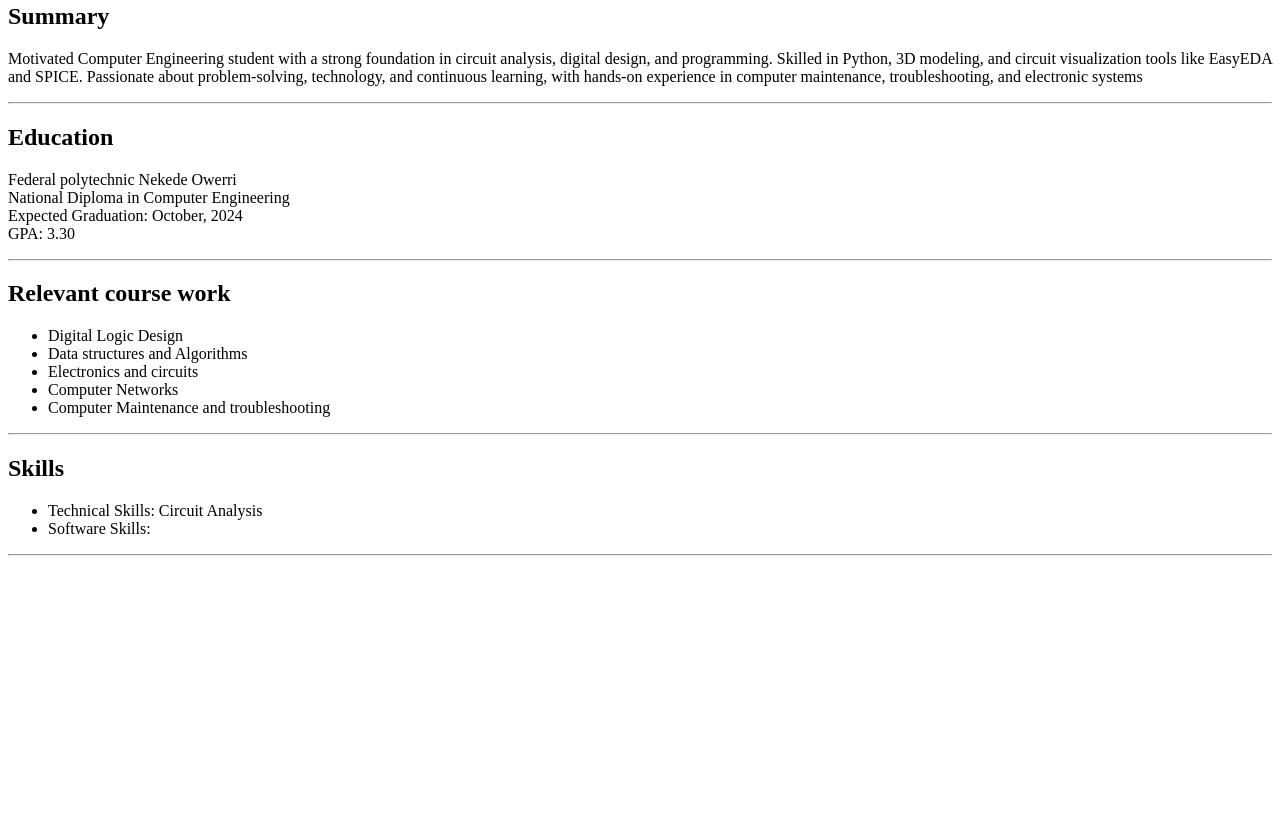
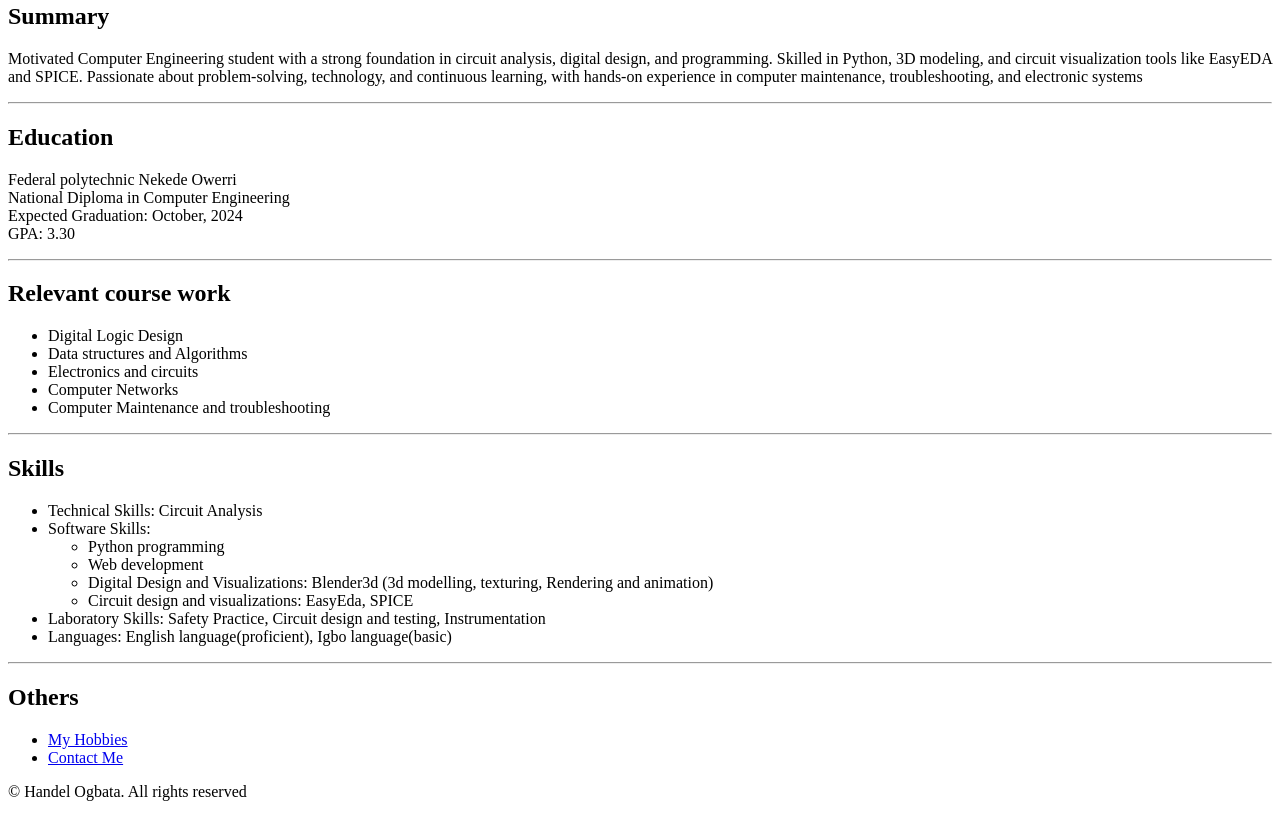
Before and after one commit to Handel-Ogbata/online-resume, a plain HTML site: page index.html in a window 1280 px wide. Shown: the part 301-1118 px from the top of the page. Before the commit the page ends 865 px from the top, so only its background shows below. Drawn offline with Linux system fonts and the light colour scheme.

Commit message:
Update index.html

```diff
--- a/index.html
+++ b/index.html
@@ -33,11 +33,23 @@
         <li>Technical Skills: Circuit Analysis</li>
         <li>Software Skills:
             <ul>
-
+                <li>Python programming</li>
+                <li>Web development</li>
+                <li>Digital Design and Visualizations: Blender3d (3d modelling, texturing, Rendering and animation)</li>
+                <li>Circuit design and visualizations: EasyEda, SPICE</li>
             </ul>
+        <li>Laboratory Skills: Safety Practice, Circuit design and testing, Instrumentation</li>
+        <li>Languages:  English language(proficient), Igbo language(basic)</li>
         </li>
     </ul>
     <hr>
-
+   <h2>Others</h2>
+   <ul>
+    <li><a href="./hoobies.html">My Hobbies</a></li>
+    <li><a href="./contact.html">Contact Me</a></li>
+   </ul>
+   <footer>
+    <p>© Handel Ogbata. All rights reserved</p>
+   </footer>
 </body>
 </html>
```
